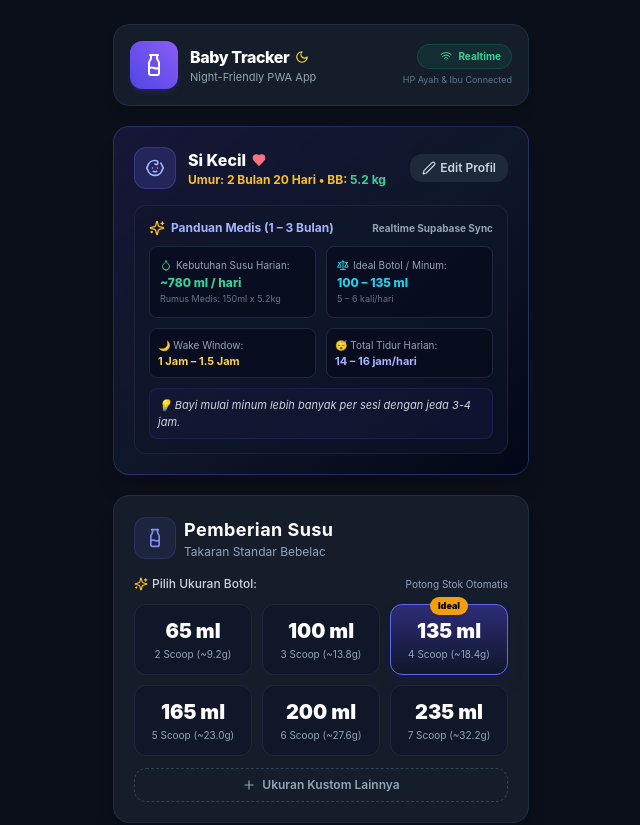
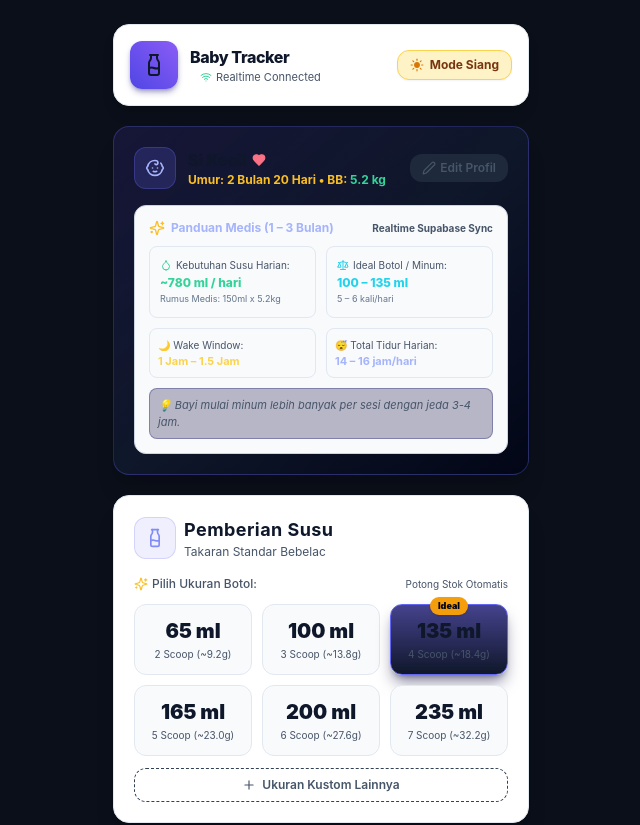
Before and after one commit to azwan1998/pwababy, a Next.js app: page / in a window 1280 px wide. Shown: the top 825 px of the page, without its empty margins (319-959 px from the left). Built offline with nearby package versions, Linux system fonts and the light colour scheme; no server answers; the database is empty.

Commit message:
feat: implement PWA dashboard with inventory tracking, theme toggle, and feeding management components

```diff
--- a/app/globals.css
+++ b/app/globals.css
@@ -2,9 +2,22 @@
 @tailwind components;
 @tailwind utilities;
 
-:root {
+:root, html.dark {
   --background: #0B0F19;
   --foreground: #F8FAFC;
+  --card-bg: #111827;
+  --card-border: #1F2937;
+  --card-sub-bg: #0F172A;
+  --subtext: #94A3B8;
+}
+
+html.light {
+  --background: #F1F5F9;
+  --foreground: #0F172A;
+  --card-bg: #FFFFFF;
+  --card-border: #E2E8F0;
+  --card-sub-bg: #F8FAFC;
+  --subtext: #64748B;
 }
 
 body {
@@ -14,6 +27,36 @@ body {
   user-select: none;
   -webkit-tap-highlight-color: transparent;
   overscroll-behavior-y: none;
+  transition: background-color 0.3s ease, color 0.3s ease;
+}
+
+/* Light Theme Card Utilities */
+html.light .bg-card {
+  background-color: #FFFFFF !important;
+  border-color: #E2E8F0 !important;
+  color: #0F172A !important;
+}
+
+html.light .bg-slate-900\/80,
+html.light .bg-slate-900\/60,
+html.light .bg-slate-900\/90,
+html.light .bg-slate-950\/40,
+html.light .bg-slate-950\/50 {
+  background-color: #F8FAFC !important;
+  border-color: #CBD5E1 !important;
+}
+
+html.light .text-white {
+  color: #0F172A !important;
+}
+
+html.light .text-slate-400,
+html.light .text-slate-300 {
+  color: #475569 !important;
+}
+
+html.light .border-slate-800 {
+  border-color: #E2E8F0 !important;
 }
 
 /* Custom Scrollbar */
@@ -21,10 +64,10 @@ body {
   width: 6px;
 }
 ::-webkit-scrollbar-track {
-  background: #0B0F19;
+  background: var(--background);
 }
 ::-webkit-scrollbar-thumb {
-  background: #1E293B;
+  background: #334155;
   border-radius: 9999px;
 }
 
--- a/app/page.tsx
+++ b/app/page.tsx
@@ -1,7 +1,7 @@
 'use client';
 
 import React, { useState } from 'react';
-import { Milk, Wifi, History, Heart, Moon } from 'lucide-react';
+import { Milk, Wifi, History, Heart } from 'lucide-react';
 import { useRealtimeFeedings } from '@/hooks/useRealtimeFeedings';
 import { useFormulaInventory } from '@/hooks/useFormulaInventory';
 import { BabyProfileWidget } from '@/components/BabyProfileWidget';
@@ -12,6 +12,7 @@ import { SleepWakeWindowWidget } from '@/components/SleepWakeWindowWidget';
 import { TummyTimeWidget } from '@/components/TummyTimeWidget';
 import { DiaperTrackerWidget } from '@/components/DiaperTrackerWidget';
 import { DailySummaryShareWidget } from '@/components/DailySummaryShareWidget';
+import { ThemeToggle } from '@/components/ThemeToggle';
 import { PWAInstallPrompt } from '@/components/PWAInstallPrompt';
 
 export default function DashboardPage() {
@@ -37,7 +38,7 @@ export default function DashboardPage() {
 
   return (
     <main className="max-w-md mx-auto min-h-screen px-4 py-6 pb-24 space-y-5">
-      {/* 1. APP HEADER & REALTIME STATUS */}
+      {/* 1. APP HEADER & THEME SWITCHER */}
       <header className="flex items-center justify-between bg-card border border-card-border p-4 rounded-2xl shadow-lg">
         <div className="flex items-center gap-3">
           <div className="p-3 bg-gradient-to-tr from-indigo-600 to-violet-500 rounded-xl text-white shadow-md shadow-indigo-900/40">
@@ -45,18 +46,17 @@ export default function DashboardPage() {
           </div>
           <div>
             <h1 className="text-base font-extrabold text-white tracking-tight flex items-center gap-1.5">
-              Baby Tracker <Moon className="w-3.5 h-3.5 text-amber-300" />
+              Baby Tracker
             </h1>
-            <p className="text-[11px] text-slate-400">Night-Friendly PWA App</p>
+            <p className="text-[11px] text-slate-400 flex items-center gap-1">
+              <span className="w-1.5 h-1.5 rounded-full bg-emerald-400 animate-ping inline-block" />
+              <Wifi className="w-3 h-3 text-emerald-400" /> Realtime Connected
+            </p>
           </div>
         </div>
 
-        <div className="flex flex-col items-end">
-          <span className="inline-flex items-center gap-1.5 px-2.5 py-1 rounded-full bg-emerald-500/10 text-emerald-400 border border-emerald-500/20 text-[10px] font-bold">
-            <span className="w-1.5 h-1.5 rounded-full bg-emerald-400 animate-ping" />
-            <Wifi className="w-3 h-3" /> Realtime
-          </span>
-          <span className="text-[9px] text-slate-500 mt-1">HP Ayah & Ibu Connected</span>
+        <div className="flex items-center gap-2">
+          <ThemeToggle />
         </div>
       </header>
 
--- /dev/null
+++ b/components/ThemeToggle.tsx
@@ -0,0 +1,70 @@
+'use client';
+
+import React, { useEffect, useState } from 'react';
+import { Sun, Moon } from 'lucide-react';
+
+export function ThemeToggle() {
+  const [theme, setTheme] = useState<'dark' | 'light'>('dark');
+  const [mounted, setMounted] = useState<boolean>(false);
+
+  useEffect(() => {
+    setMounted(true);
+    // Cek preference tersimpan di localStorage atau otomatis berdasarkan jam lokal
+    const savedTheme = localStorage.getItem('pwababy_theme') as 'dark' | 'light' | null;
+
+    if (savedTheme) {
+      setTheme(savedTheme);
+      applyTheme(savedTheme);
+    } else {
+      const currentHour = new Date().getHours();
+      const isNight = currentHour >= 18 || currentHour < 6;
+      const defaultTheme = isNight ? 'dark' : 'light';
+      setTheme(defaultTheme);
+      applyTheme(defaultTheme);
+    }
+  }, []);
+
+  const applyTheme = (newTheme: 'dark' | 'light') => {
+    const root = document.documentElement;
+    if (newTheme === 'light') {
+      root.classList.remove('dark');
+      root.classList.add('light');
+    } else {
+      root.classList.remove('light');
+      root.classList.add('dark');
+    }
+  };
+
+  const toggleTheme = () => {
+    const nextTheme = theme === 'dark' ? 'light' : 'dark';
+    setTheme(nextTheme);
+    localStorage.setItem('pwababy_theme', nextTheme);
+    applyTheme(nextTheme);
+  };
+
+  if (!mounted) return null;
+
+  return (
+    <button
+      onClick={toggleTheme}
+      className={`flex items-center gap-1.5 px-3 py-1.5 rounded-xl border text-xs font-bold transition active:scale-95 shadow-sm ${
+        theme === 'dark'
+          ? 'bg-slate-800 hover:bg-slate-700 text-amber-300 border-slate-700'
+          : 'bg-amber-100 hover:bg-amber-200 text-amber-900 border-amber-300'
+      }`}
+      title="Beralih Mode Siang / Malam"
+    >
+      {theme === 'dark' ? (
+        <>
+          <Moon className="w-3.5 h-3.5 fill-current text-amber-300" />
+          <span>Mode Malam</span>
+        </>
+      ) : (
+        <>
+          <Sun className="w-3.5 h-3.5 fill-current text-amber-600" />
+          <span>Mode Siang</span>
+        </>
+      )}
+    </button>
+  );
+}
--- a/hooks/useFormulaInventory.ts
+++ b/hooks/useFormulaInventory.ts
@@ -12,11 +12,11 @@ export function useFormulaInventory() {
   const fetchInventory = useCallback(async () => {
     try {
       setLoading(true);
-      // Gunakan .maybeSingle() agar tidak melemparkan HTTP 406 jika data belum ada
-      const { data, error } = await supabase
+      const { data } = await supabase
         .from('v_formula_stock_prediction')
         .select('*')
         .eq('family_id', FAMILY_ID)
+        .limit(1)
         .maybeSingle();
 
       if (data) {
@@ -26,6 +26,7 @@ export function useFormulaInventory() {
           .from('formula_inventories')
           .select('*')
           .eq('family_id', FAMILY_ID)
+          .limit(1)
           .maybeSingle();
 
         if (invData) {
@@ -115,7 +116,7 @@ export function useFormulaInventory() {
     };
   }, [fetchInventory]);
 
-  // Update pengaturan kaleng susu murni ke Supabase DB
+  // Update pengaturan kaleng susu murni ke Supabase DB (HANYA 1 BARIS PER FAMILY)
   const updateInventory = async (payload: Partial<FormulaInventory>) => {
     if (!stockData) return;
 
@@ -130,10 +131,27 @@ export function useFormulaInventory() {
     });
 
     try {
-      const { error } = await supabase
+      const { data: existing } = await supabase
         .from('formula_inventories')
-        .upsert(
-          [
+        .select('id')
+        .eq('family_id', FAMILY_ID)
+        .limit(1)
+        .maybeSingle();
+
+      if (existing) {
+        await supabase
+          .from('formula_inventories')
+          .update({
+            brand_name: updated.brand_name,
+            can_weight_grams: updated.can_weight_grams,
+            current_weight_grams: updated.current_weight_grams,
+            grams_per_scoop: updated.grams_per_scoop,
+            ml_per_scoop: updated.ml_per_scoop,
+            updated_at: new Date().toISOString(),
+          })
+          .eq('id', existing.id);
+      } else {
+        await supabase.from('formula_inventories').insert([
           {
             family_id: FAMILY_ID,
             brand_name: updated.brand_name,
@@ -141,14 +159,11 @@ export function useFormulaInventory() {
             current_weight_grams: updated.current_weight_grams,
             grams_per_scoop: updated.grams_per_scoop,
             ml_per_scoop: updated.ml_per_scoop,
-              updated_at: new Date().toISOString(),
           },
-          ],
-          { onConflict: 'family_id' }
-        );
-      if (error) throw error;
+        ]);
+      }
     } catch (err) {
-      console.warn('Upsert inventory error:', err);
+      console.warn('Update inventory error:', err);
     }
   };
 
```
Lines whose indentation alone changed are shown as unchanged.
